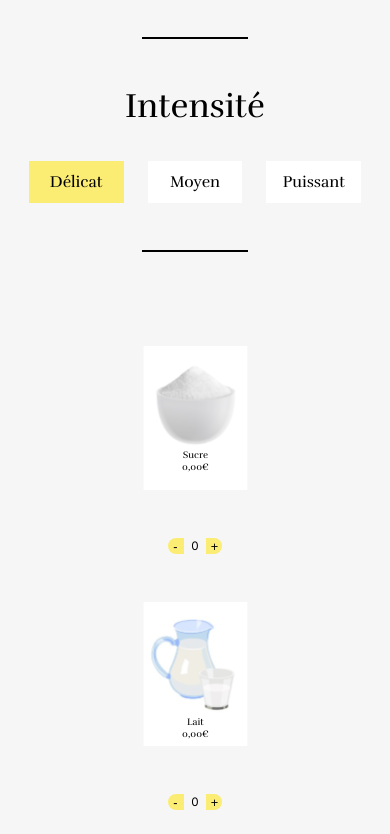
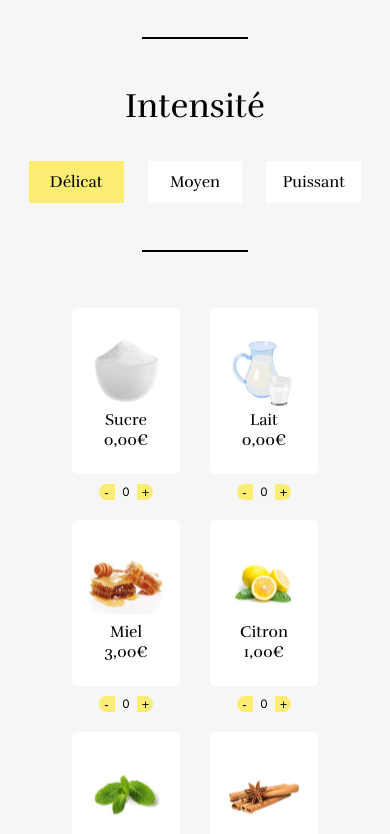
Before and after one commit to Morgane-Compa/house-of-tea, a React (Create React App) app: page /product/1 in a window 390 px wide. Shown: the part 801-1635 px from the top of the page. Built offline with nearby package versions, Linux system fonts and the light colour scheme.

Commit message:
CSS page product detail fait

```diff
--- a/src/components/ExtraCard/ExtraCard.module.scss
+++ b/src/components/ExtraCard/ExtraCard.module.scss
@@ -4,27 +4,32 @@
     justify-content: center;
     align-items: center;
     gap: 20px;
-
     .infoContainer {
         display: flex;
         flex-direction: column;
         justify-content: center;
         align-items: center;
-        // width: 12.875rem;
-        // height: 17.875rem;
-        width: 10.80rem;
+        width: 206px;
         height: 15rem;
         background-color: var(--white);
+        border-radius: 5px;
+        @media screen and (max-width: 900px) {
+             width: 108px;
+        }
     }
 }
 
 @media screen and (max-width: 900px) {
 
     .container {
-        gap: 0px;
+        gap: 10px;
+        height: 192px;
+        width: 108px;
+        margin: 10px 15px;
     }
 
-    .infoContainer {
-        transform: scale(0.6);
+    .responsive {
+        width: 74px;
+        height: 77px;
     }
 }
--- a/src/components/ExtraList/ExtraList.module.scss
+++ b/src/components/ExtraList/ExtraList.module.scss
@@ -2,8 +2,10 @@
     display: flex;
     justify-content: center;
     align-items: center;
-    // gap: 3.6875rem;
     gap: clamp(0rem, -3.9063rem + 12.5vw, 3.125rem);
     flex-wrap: wrap;
     max-width: 80%;
+//     @media screen and (max-width: 900px) {
+//         justify-content: flex-start;
+//    }
 }
--- a/src/pages/ProductDetailsPage/ProductDetailsPage.module.scss
+++ b/src/pages/ProductDetailsPage/ProductDetailsPage.module.scss
@@ -52,7 +52,7 @@
     .extraContainer {
         gap: 0rem;
         top: -2vh;
-        margin-bottom: -5vh;
+        margin-bottom: 80px;
     }
 
     .intense {
```
